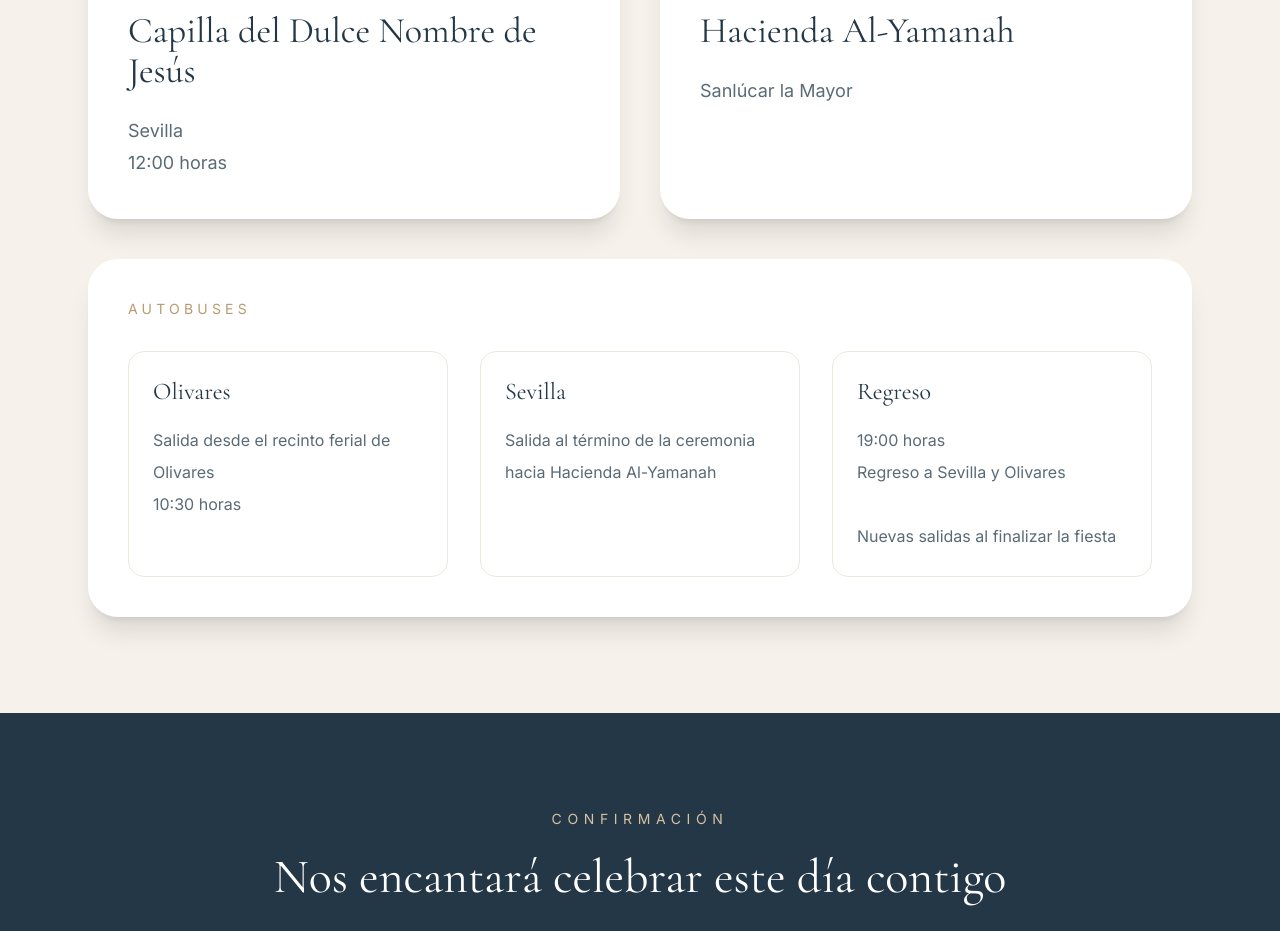
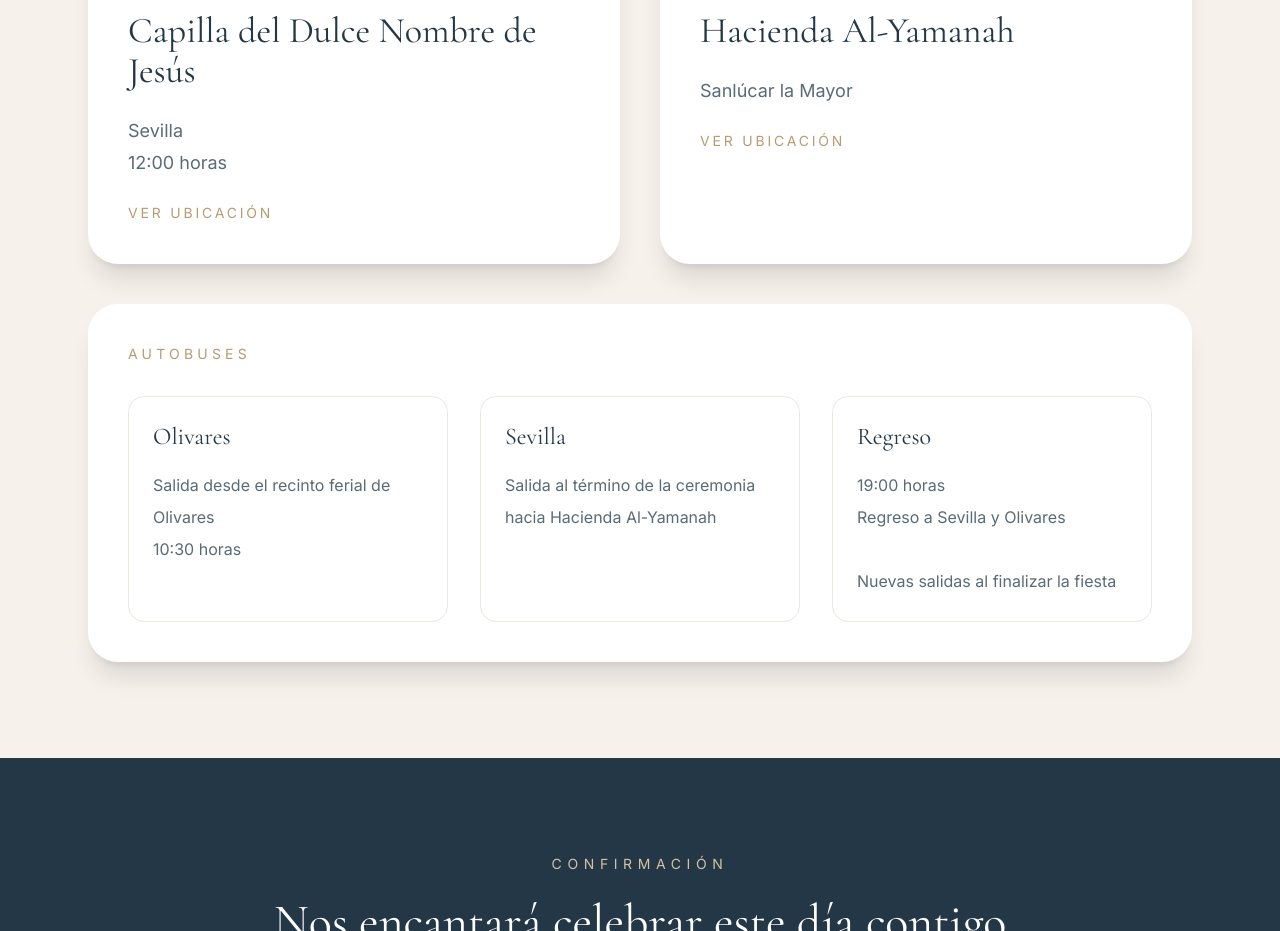
Before and after one commit to migueldevicente7-boop/boda-isabel-miguel, a Next.js app: page / in a window 1280 px wide. Shown: the part 1360-2291 px from the top of the page. Built offline with nearby package versions, Linux system fonts and the light colour scheme.

Commit message:
Update page.tsx

```diff
--- a/app/page.tsx
+++ b/app/page.tsx
@@ -84,6 +84,13 @@ export default function Home() {
             <br />
             12:00 horas
           </p>
+          <a
+            href="https://maps.google.com/?q=Capilla+del+Dulce+Nombre+de+Jesús+Sevilla"
+            target="_blank"
+            className="inline-block mt-6 text-sm uppercase tracking-[0.2em] text-[#b89b72] hover:opacity-70 transition"
+          >
+            Ver ubicación
+          </a>
 
         </div>
 
@@ -101,6 +108,13 @@ export default function Home() {
           <p className="text-lg leading-8 text-[#5b6b76]">
             Sanlúcar la Mayor
           </p>
+          <a
+            href="https://maps.google.com/?q=Hacienda+Al-Yamanah+Sanlúcar+la+Mayor"
+            target="_blank"
+            className="inline-block mt-6 text-sm uppercase tracking-[0.2em] text-[#b89b72] hover:opacity-70 transition"
+          >
+            Ver ubicación
+          </a>
 
         </div>
 
```
